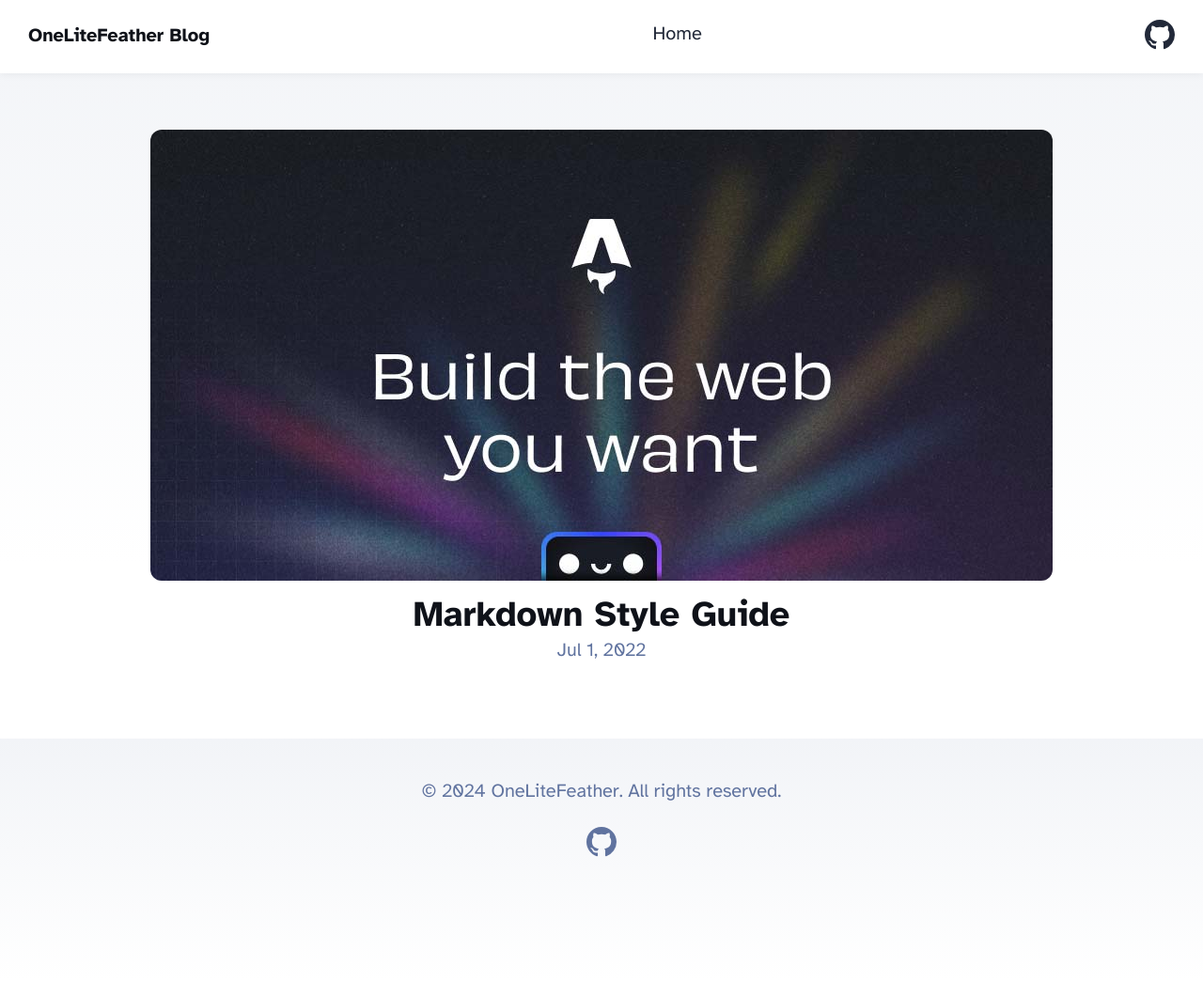
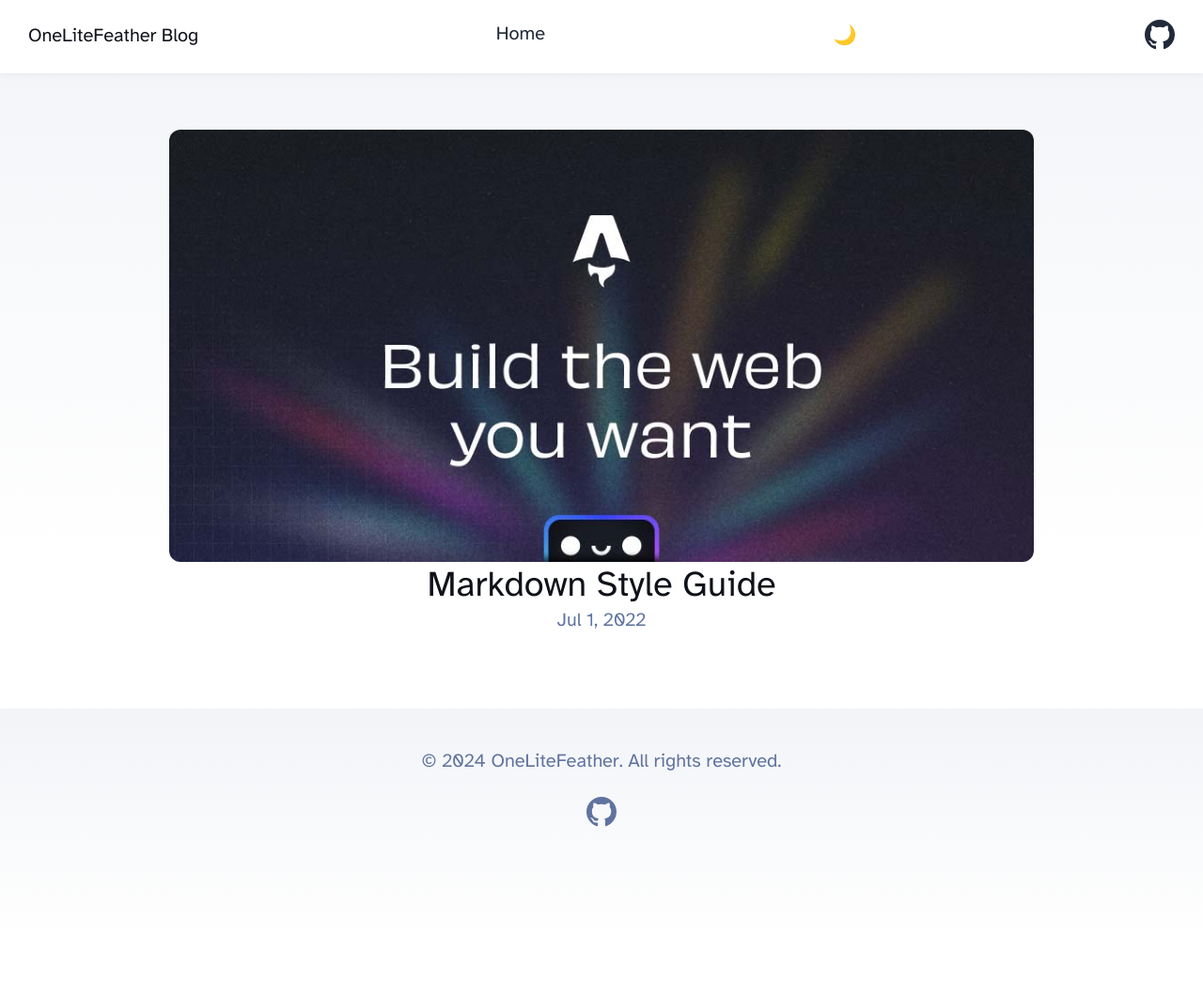
Before and after one commit to OneLiteFeatherNET/Blog, an Astro site: page /de in a window 1280 px wide. Shown: the whole page at 94% size. After the commit the page ends 1000 px from the top, so only its background shows below. Built offline with nearby package versions, Linux system fonts and the light colour scheme; Astro itself is replaced by a stand-in of ours.

Commit message:
Try to add darkmode

```diff
--- a/astro.config.mjs
+++ b/astro.config.mjs
@@ -1,12 +1,14 @@
 import { defineConfig } from 'astro/config';
 import mdx from '@astrojs/mdx';
+import tailwind from "@astrojs/tailwind";
+import preact from "@astrojs/preact";
 
 import sitemap from '@astrojs/sitemap';
 
 // https://astro.build/config
 export default defineConfig({
 	site: 'https://blog.onelitefeather.net',
-	integrations: [mdx(), sitemap()],
+	integrations: [mdx(), sitemap(), preact(), tailwind()],
 	i18n: {
 		defaultLocale: "en",
 		locales: ["en", "de"],
--- a/src/components/Header.astro
+++ b/src/components/Header.astro
@@ -1,6 +1,7 @@
 ---
 import HeaderLink from './HeaderLink.astro';
 import { SITE_TITLE } from '../consts';
+import ThemeToggle from './ThemeToggle';
 ---
 
 <header>
@@ -9,6 +10,7 @@
 		<div class="internal-links">
 			<HeaderLink href="/">Home</HeaderLink>
 		</div>
+		<ThemeToggle></ThemeToggle>
 		<div class="social-links">
 			<a href="https://github.com/OneLiteFeatherNET/Blog" target="_blank">
 				<span class="sr-only">Go to OneLiteFeather's GitHub repo</span>
--- /dev/null
+++ b/src/components/ThemeToggle.tsx
@@ -0,0 +1,33 @@
+import { useEffect, useState } from "preact/hooks";
+import type { FunctionalComponent } from "preact";
+
+export default function ThemeToggle(): FunctionalComponent | null {
+  const [isMounted, setIsMounted] = useState(false);
+  useEffect(() => {
+    setIsMounted(true);
+  }, []);
+
+  if (!isMounted) {
+    return null; // or null;
+  }
+  const [theme, setTheme] = useState(localStorage.getItem("theme") ?? "light");
+
+  const handleClick = () => {
+    setTheme(theme === "light" ? "dark" : "light");
+  };
+
+  useEffect(() => {
+    if (theme === "dark") {
+      document.documentElement.classList.add("dark");
+    } else {
+      document.documentElement.classList.remove("dark");
+    }
+    localStorage.setItem("theme", theme);
+  }, [theme]);
+
+
+
+  return (
+    <button onClick={handleClick}>{theme === "light" ? "🌙" : "🌞"}</button>
+  );
+}
--- a/src/layouts/BlogPost.astro
+++ b/src/layouts/BlogPost.astro
@@ -9,7 +9,24 @@
 
 const { title, description, pubDate, updatedDate, heroImage } = Astro.props;
 ---
+<script is:inline>
+	const theme = (() => {
+		if (typeof localStorage !== "undefined" && localStorage.getItem("theme")) {
+		return localStorage.getItem("theme");
+		}
+		if (window.matchMedia("(prefers-color-scheme: dark)").matches) {
+		return "dark";
+		}
+		return "light";
+	})();
 
+	if (theme === "light") {
+		document.documentElement.classList.remove("dark");
+	} else {
+		document.documentElement.classList.add("dark");
+	}
+	window.localStorage.setItem("theme", theme);
+</script>
 <html lang="en">
 	<head>
 		<BaseHead title={title} description={description} />
--- /dev/null
+++ b/tailwind.config.cjs
@@ -0,0 +1,6 @@
+module.exports = {
+    content: ["./src/**/*.{js,ts,jsx,tsx,astro}"],
+    darkMode: "class",
+    theme: {},
+    plugins: [],
+  };
```
Also changed, not shown: package.json (+6 -1 lines), pnpm-lock.yaml.
